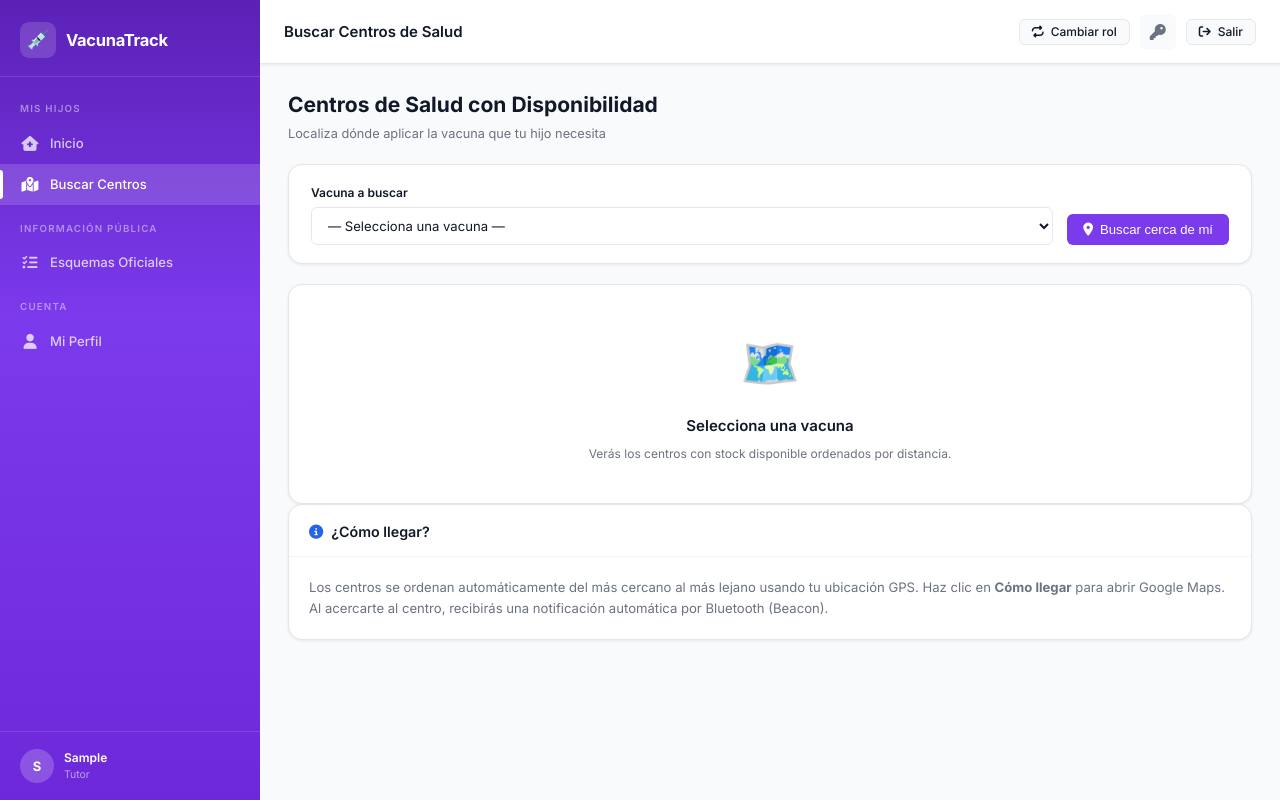
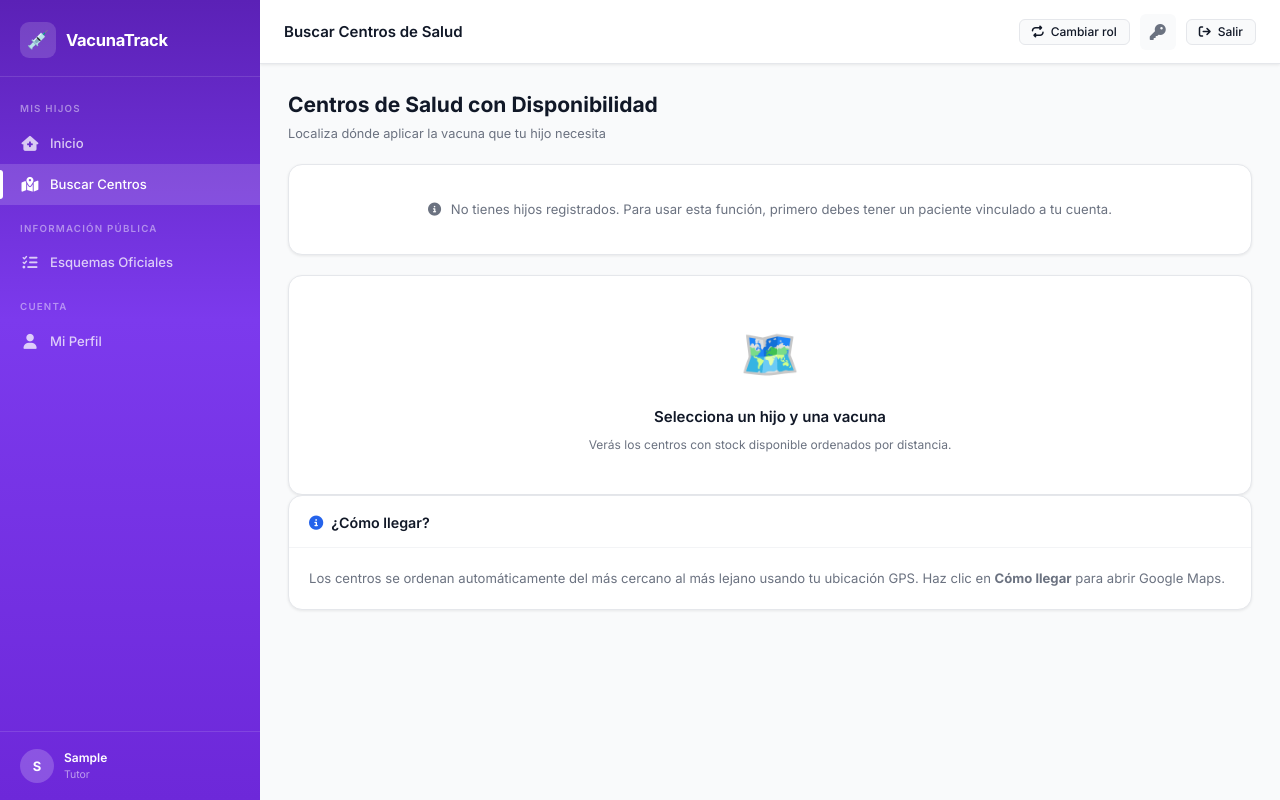
Before and after one commit to Tobeist/VacunaTrack, a Flask app: page /tutor/centros in a window 1280 px wide. Run offline with Flask 3, Linux system fonts and the light colour scheme; the visitor is signed in with stand-in values (Sample User, id 1); data that the repository does not hold is empty; some libraries are stand-ins or nearby versions.

Commit message:
Buscar centros: filtrar por hijo primero, vacunas pendientes dinámicas

```diff
--- a/controllers/public.py
+++ b/controllers/public.py
@@ -160,7 +160,34 @@ def find_centers():
                'paciente_prim_nombre': p['paciente_prim_nombre'],
                'paciente_apellido_pat': p['paciente_apellido_pat']}
               for p in repo.pacientes_de_tutor(session['user_id'])]
-    return render_template('public/find_centers.html', vacunas=repo.listar_vacunas(), hijos=hijos)
+    return render_template('public/find_centers.html', hijos=hijos)
+
+
+@public_bp.route('/api/vacunas-pendientes/<int:paciente_id>')
+def api_vacunas_pendientes(paciente_id):
+    redir = _require_tutor()
+    if redir:
+        return jsonify({'error': 'No autorizado'}), 401
+    tutor_id = session['user_id']
+    if not repo.existe_relacion(paciente_id, tutor_id):
+        return jsonify({'error': 'No autorizado'}), 403
+    paciente = repo.obtener_paciente(paciente_id)
+    if not paciente:
+        return jsonify([])
+    rows     = repo.historial_vacunacion_paciente(paciente_id, paciente['esquema_id'])
+    enriched = enrich_history(rows, paciente['paciente_fecha_nac'])
+    pendientes = [
+        {'vacuna_id': r['vacuna_id'], 'vacuna_nombre': r['vacuna_nombre']}
+        for r in enriched
+        if r['status'] in ('aplicable', 'cerca_limite', 'atrasada')
+    ]
+    seen = set()
+    unique = []
+    for v in pendientes:
+        if v['vacuna_id'] not in seen:
+            seen.add(v['vacuna_id'])
+            unique.append(v)
+    return jsonify(unique)
 
 
 @public_bp.route('/api/centros-cercanos')
--- a/templates/public/find_centers.html
+++ b/templates/public/find_centers.html
@@ -118,31 +118,33 @@
 
 <div class="card mb-20">
   <div class="card-body" style="padding:18px 22px">
+    {% if hijos %}
     <div style="display:flex;gap:14px;align-items:flex-end;flex-wrap:wrap">
       <div class="form-group mb-0" style="flex:1;min-width:200px">
-        <label class="form-label">Vacuna a buscar</label>
-        <select id="vacuna-filter" class="form-select">
-          <option value="">— Selecciona una vacuna —</option>
-          {% for v in vacunas %}
-          <option value="{{ v.vacuna_id }}">{{ v.vacuna_nombre }}</option>
-          {% endfor %}
-        </select>
-      </div>
-      {% if hijos %}
-      <div class="form-group mb-0" style="flex:1;min-width:200px">
-        <label class="form-label">Filtrar por hijo (opcional)</label>
-        <select id="hijo-filter" class="form-select">
-          <option value="">Todos mis hijos</option>
+        <label class="form-label">Selecciona un hijo</label>
+        <select id="hijo-filter" class="form-select" onchange="onHijoChange()">
+          <option value="">— Selecciona un hijo —</option>
           {% for hijo in hijos %}
           <option value="{{ hijo.paciente_id }}">{{ hijo.paciente_prim_nombre|cap }} {{ hijo.paciente_apellido_pat|cap }}</option>
           {% endfor %}
         </select>
       </div>
-      {% endif %}
-      <button class="btn btn-primary" onclick="buscarCentros()">
+      <div class="form-group mb-0" style="flex:1;min-width:200px">
+        <label class="form-label">Vacuna pendiente</label>
+        <select id="vacuna-filter" class="form-select" disabled>
+          <option value="">— Primero selecciona un hijo —</option>
+        </select>
+      </div>
+      <button class="btn btn-primary" id="btn-buscar" onclick="buscarCentros()" disabled>
         <i class="fa-solid fa-location-dot"></i> Buscar cerca de mí
       </button>
     </div>
+    {% else %}
+    <div style="text-align:center;padding:16px 0;color:var(--text-secondary);font-size:0.875rem">
+      <i class="fa-solid fa-circle-info" style="margin-right:6px"></i>
+      No tienes hijos registrados. Para usar esta función, primero debes tener un paciente vinculado a tu cuenta.
+    </div>
+    {% endif %}
   </div>
 </div>
 
@@ -183,16 +185,16 @@
   <div class="card">
     <div class="card-body text-center" style="padding:40px 20px">
       <div style="font-size:48px;margin-bottom:12px">🗺️</div>
-      <p style="font-weight:600;margin-bottom:6px">Selecciona una vacuna</p>
+      <p style="font-weight:600;margin-bottom:6px">Selecciona un hijo y una vacuna</p>
       <p class="text-muted fs-sm">Verás los centros con stock disponible ordenados por distancia.</p>
     </div>
   </div>
 </div>
 
-<div class="card mt-20">
+<div class="card mt-40">
   <div class="card-header"><span class="card-title"><i class="fa-solid fa-circle-info" style="color:var(--secondary)"></i> ¿Cómo llegar?</span></div>
   <div class="card-body" style="font-size:0.875rem;color:var(--text-secondary)">
-    <p>Los centros se ordenan automáticamente del más cercano al más lejano usando tu ubicación GPS. Haz clic en <strong>Cómo llegar</strong> para abrir Google Maps. Al acercarte al centro, recibirás una notificación automática por Bluetooth (Beacon).</p>
+    <p>Los centros se ordenan automáticamente del más cercano al más lejano usando tu ubicación GPS. Haz clic en <strong>Cómo llegar</strong> para abrir Google Maps.</p>
   </div>
 </div>
 {% endblock %}
@@ -206,6 +208,39 @@ function setGpsStatus(msg, type) {
   const el = document.getElementById('gps-status');
   el.textContent = msg;
   el.className = type;
+}
+
+function onHijoChange() {
+  const pid = document.getElementById('hijo-filter').value;
+  const selVacuna = document.getElementById('vacuna-filter');
+  const btnBuscar = document.getElementById('btn-buscar');
+
+  selVacuna.innerHTML = '<option value="">— Cargando… —</option>';
+  selVacuna.disabled = true;
+  btnBuscar.disabled = true;
+
+  if (!pid) {
+    selVacuna.innerHTML = '<option value="">— Primero selecciona un hijo —</option>';
+    return;
+  }
+
+  fetch(`/api/vacunas-pendientes/${pid}`)
+    .then(r => r.json())
+    .then(data => {
+      if (!data.length) {
+        selVacuna.innerHTML = '<option value="">Sin vacunas pendientes</option>';
+        return;
+      }
+      selVacuna.innerHTML = '<option value="">— Selecciona una vacuna —</option>' +
+        data.map(v => `<option value="${v.vacuna_id}">${v.vacuna_nombre}</option>`).join('');
+      selVacuna.disabled = false;
+      selVacuna.onchange = () => {
+        btnBuscar.disabled = !selVacuna.value;
+      };
+    })
+    .catch(() => {
+      selVacuna.innerHTML = '<option value="">Error al cargar vacunas</option>';
+    });
 }
 
 function buscarCentros() {
```
